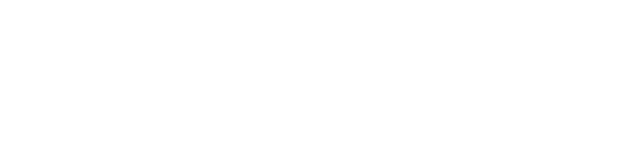
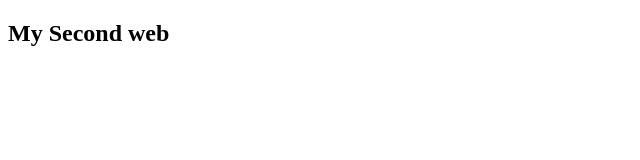
Before and after one commit to rupok213/Second-web, a plain HTML site: page index.html in a window 1280 px wide. Shown: the whole page, without its empty margins (0-640 px from the left). Drawn offline with Linux system fonts and the light colour scheme.

Commit message:
first add

```diff
--- a/index.html
+++ b/index.html
@@ -4,6 +4,8 @@
     <title>Second Web</title>
 </head>
 <body>
+    <h2>My Second web</h2>
+
 
 </body>
 </html>
```
